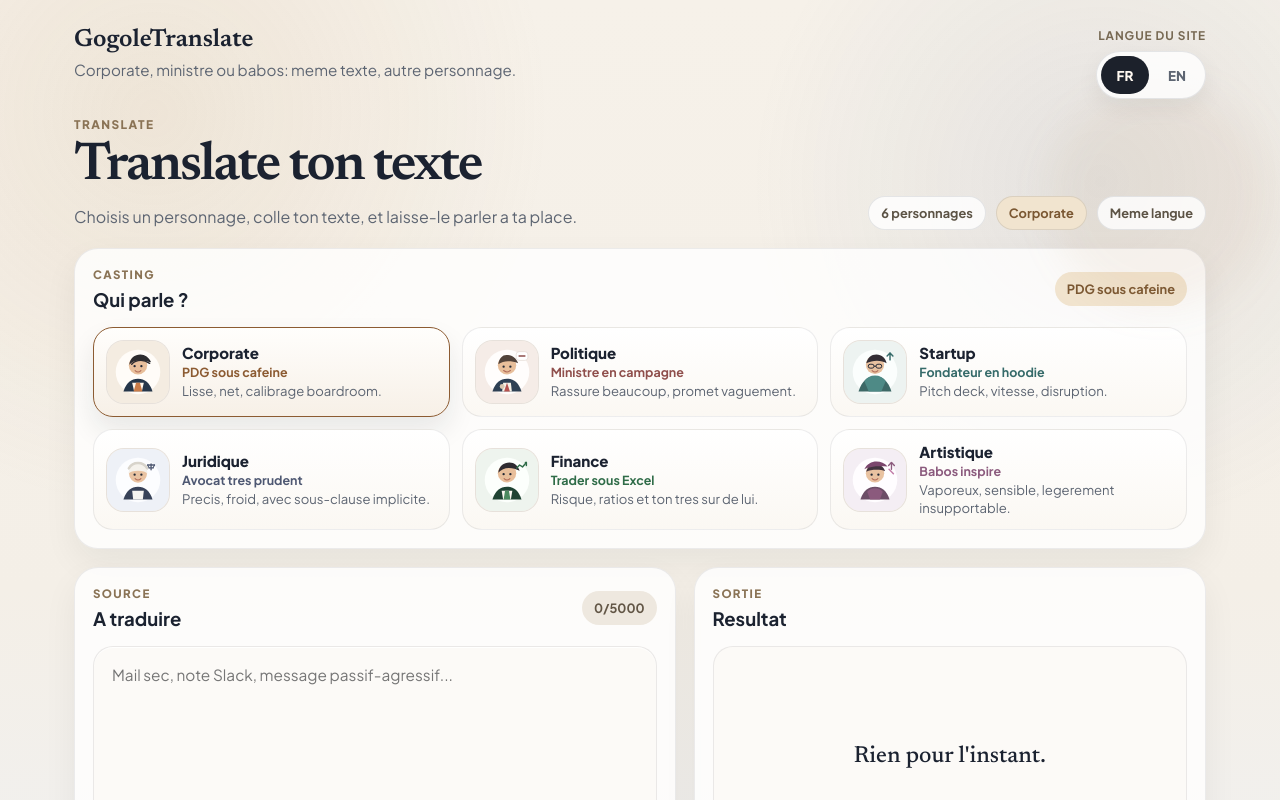
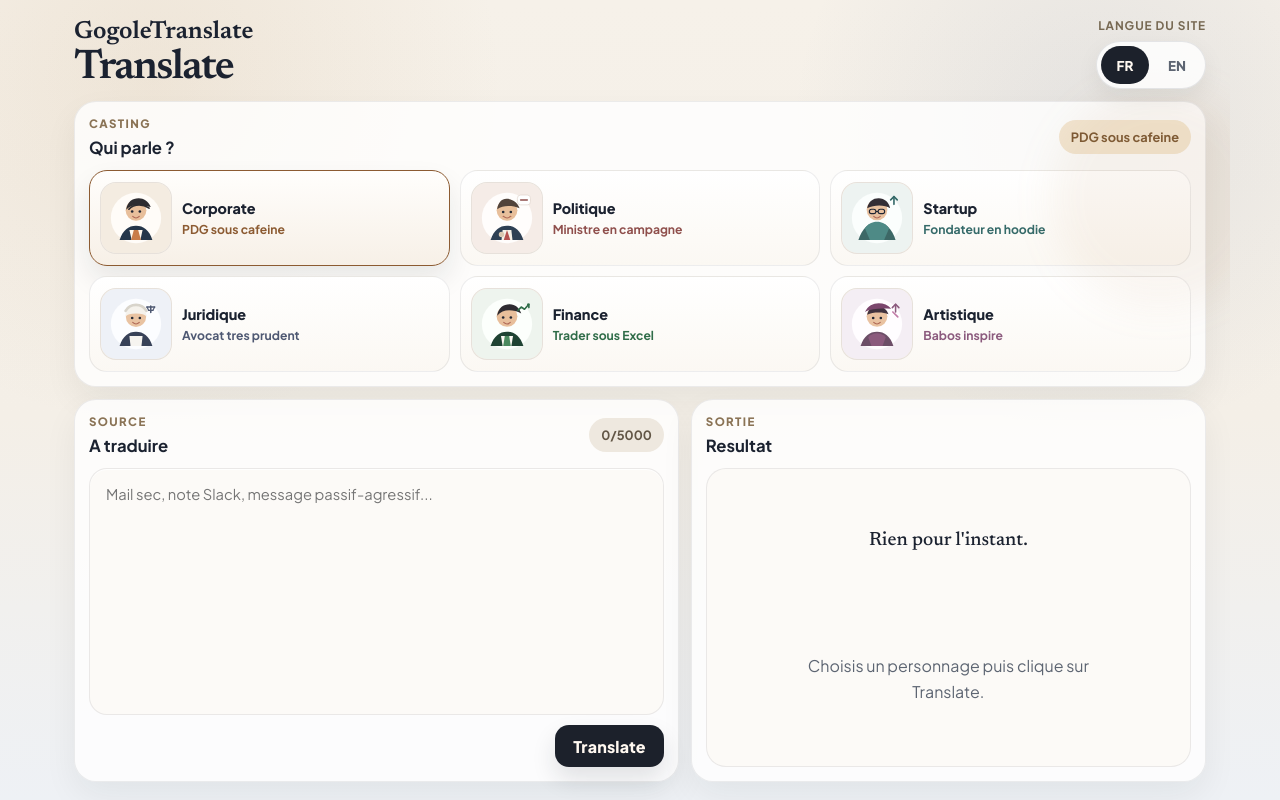
Before and after one commit to Matthieu-Jck/GogoleTranslate, an Angular app in the folder frontend/: page / in a window 1280 px wide. Shown: the top 800 px of the page. Built offline with nearby package versions, Linux system fonts and the light colour scheme; no server answers.

Commit message:
improved appearance

```diff
--- a/frontend/src/app/app.component.css
+++ b/frontend/src/app/app.component.css
@@ -2,9 +2,11 @@
   position: relative;
   width: min(1180px, 100%);
   margin: 0 auto;
-  padding: 28px 24px 32px;
+  height: 100vh;
+  padding: 18px 24px 18px;
   display: grid;
-  gap: 18px;
+  gap: 12px;
+  overflow: hidden;
 }
 
 .page::before {
@@ -20,7 +22,6 @@
 }
 
 .topbar,
-.intro,
 .workspace,
 .error {
   position: relative;
@@ -29,9 +30,9 @@
 
 .topbar {
   display: flex;
-  align-items: flex-start;
+  align-items: center;
   justify-content: space-between;
-  gap: 18px;
+  gap: 16px;
 }
 
 .brand-block {
@@ -46,12 +47,13 @@
   color: #1b2230;
 }
 
-.brand-note {
-  margin: 6px 0 0;
-  max-width: 36rem;
-  font-size: 0.95rem;
-  line-height: 1.5;
-  color: #5d6572;
+.page-title {
+  margin: 4px 0 0;
+  font-family: 'Newsreader', Georgia, serif;
+  font-size: clamp(1.9rem, 4vw, 2.6rem);
+  line-height: 0.92;
+  letter-spacing: -0.04em;
+  color: #1b2230;
 }
 
 .site-language {
@@ -105,51 +107,6 @@
   color: #fff9f1;
 }
 
-.intro {
-  display: flex;
-  align-items: flex-end;
-  justify-content: space-between;
-  gap: 18px;
-}
-
-.intro-copy {
-  min-width: 0;
-}
-
-.eyebrow {
-  margin: 0 0 10px;
-  font-size: 0.74rem;
-  font-weight: 800;
-  letter-spacing: 0.12em;
-  text-transform: uppercase;
-  color: #8a7355;
-}
-
-.intro-copy h1 {
-  margin: 0;
-  font-family: 'Newsreader', Georgia, serif;
-  font-size: clamp(2.2rem, 5vw, 3.35rem);
-  line-height: 0.95;
-  letter-spacing: -0.04em;
-  color: #1b2230;
-}
-
-.subtitle {
-  margin: 12px 0 0;
-  max-width: 36rem;
-  font-size: 1rem;
-  line-height: 1.55;
-  color: #5d6572;
-}
-
-.intro-chips {
-  display: flex;
-  flex-wrap: wrap;
-  justify-content: flex-end;
-  gap: 10px;
-}
-
-.chip,
 .selected-badge,
 .model-badge,
 .result-style,
@@ -164,22 +121,15 @@
   font-weight: 700;
 }
 
-.chip {
-  border: 1px solid rgba(28, 36, 48, 0.1);
-  background: rgba(255, 255, 255, 0.8);
-  color: #5c5345;
-}
-
-.chip-selected,
 .selected-badge {
   background: #f1e4cf;
   color: #7a5732;
 }
 
 .panel {
-  padding: 18px;
+  padding: 14px;
   border: 1px solid rgba(28, 36, 48, 0.08);
-  border-radius: 24px;
+  border-radius: 22px;
   background: rgba(255, 255, 255, 0.8);
   box-shadow: 0 14px 34px rgba(21, 29, 38, 0.06);
 }
@@ -194,11 +144,11 @@
 }
 
 .panel-header {
-  margin-bottom: 14px;
+  margin-bottom: 10px;
 }
 
 .panel-header.compact {
-  margin-bottom: 16px;
+  margin-bottom: 12px;
 }
 
 .section-kicker {
@@ -212,30 +162,32 @@
 
 .panel-header h2 {
   margin: 0;
-  font-size: 1.16rem;
+  font-size: 1.04rem;
   color: #1b2230;
 }
 
 .persona-panel {
   display: grid;
   gap: 2px;
+  min-height: 0;
 }
 
 .style-grid {
   display: grid;
   grid-template-columns: repeat(3, minmax(0, 1fr));
-  gap: 12px;
+  gap: 10px;
 }
 
 .style-card {
   --accent: #7c6e55;
   display: grid;
-  grid-template-columns: 64px minmax(0, 1fr);
+  grid-template-columns: 72px minmax(0, 1fr);
   align-items: center;
-  gap: 12px;
-  padding: 12px;
+  gap: 10px;
+  min-height: 96px;
+  padding: 10px;
   border: 1px solid rgba(28, 36, 48, 0.08);
-  border-radius: 20px;
+  border-radius: 18px;
   background: linear-gradient(180deg, #ffffff, #fbf8f3);
   text-align: left;
   cursor: pointer;
@@ -259,9 +211,9 @@
 }
 
 .style-portrait {
-  width: 64px;
-  height: 64px;
-  border-radius: 18px;
+  width: 72px;
+  height: 72px;
+  border-radius: 16px;
   border: 1px solid rgba(28, 36, 48, 0.08);
   background: #f8f2ea;
   object-fit: cover;
@@ -271,38 +223,33 @@
   min-width: 0;
   display: flex;
   flex-direction: column;
-  gap: 2px;
+  gap: 4px;
 }
 
 .style-card-title {
-  font-size: 0.94rem;
+  font-size: 0.9rem;
   font-weight: 800;
   color: #1b2230;
 }
 
 .style-card-role {
-  font-size: 0.78rem;
+  font-size: 0.76rem;
   font-weight: 700;
   color: var(--accent);
-}
-
-.style-card-description {
-  font-size: 0.82rem;
-  line-height: 1.4;
-  color: #5d6572;
 }
 
 .workspace {
   display: grid;
   grid-template-columns: minmax(0, 1.08fr) minmax(0, 0.92fr);
-  gap: 18px;
+  gap: 12px;
+  min-height: 0;
 }
 
 .input-panel,
 .output-panel {
   display: flex;
   flex-direction: column;
-  min-height: 430px;
+  min-height: 0;
 }
 
 .count-pill {
@@ -319,14 +266,14 @@ textarea {
   width: 100%;
   min-height: 0;
   flex: 1;
-  padding: 16px 18px;
+  padding: 14px 16px;
   resize: none;
   border: 1px solid rgba(28, 36, 48, 0.08);
-  border-radius: 20px;
+  border-radius: 18px;
   background: #fcfaf7;
   box-shadow: inset 0 1px 0 rgba(255, 255, 255, 0.92);
-  font-size: 0.96rem;
-  line-height: 1.6;
+  font-size: 0.92rem;
+  line-height: 1.5;
   color: #1b2230;
 }
 
@@ -339,16 +286,12 @@ textarea:focus,
 }
 
 .meta-row {
-  margin-top: 14px;
-}
-
-.meta-note {
-  font-size: 0.84rem;
-  color: #5d6572;
+  margin-top: 10px;
+  justify-content: flex-end;
 }
 
 .submit-button {
-  min-height: 46px;
+  min-height: 42px;
   padding: 0 18px;
   border: none;
   border-radius: 14px;
@@ -378,7 +321,7 @@ textarea:focus,
 .empty-state {
   min-height: 0;
   flex: 1;
-  padding: 18px;
+  padding: 14px;
   border-radius: 20px;
   border: 1px solid rgba(28, 36, 48, 0.08);
   background: #fcfaf7;
@@ -387,13 +330,13 @@ textarea:focus,
 .result {
   overflow: auto;
   white-space: pre-wrap;
-  font-size: 0.96rem;
-  line-height: 1.65;
+  font-size: 0.92rem;
+  line-height: 1.55;
   color: #1b2230;
 }
 
 .result p {
-  margin: 14px 0 0;
+  margin: 10px 0 0;
 }
 
 .result-style {
@@ -416,7 +359,7 @@ textarea:focus,
 .empty-state-title {
   margin: 0 0 8px;
   font-family: 'Newsreader', Georgia, serif;
-  font-size: 1.45rem;
+  font-size: 1.2rem;
   color: #1b2230;
 }
 
@@ -437,25 +380,22 @@ textarea:focus,
 }
 
 @media (max-width: 1080px) {
-  .intro,
+  .style-grid {
+    grid-template-columns: repeat(2, minmax(0, 1fr));
+  }
+
   .workspace {
     grid-template-columns: 1fr;
-    display: grid;
-  }
-
-  .intro-chips {
-    justify-content: flex-start;
-  }
-
-  .style-grid {
-    grid-template-columns: repeat(2, minmax(0, 1fr));
   }
 }
 
 @media (max-width: 720px) {
   .page {
+    height: auto;
+    min-height: 100vh;
     padding-left: 18px;
     padding-right: 18px;
+    overflow: visible;
   }
 
   .topbar,
@@ -475,16 +415,16 @@ textarea:focus,
   }
 
   .style-card {
-    grid-template-columns: 56px minmax(0, 1fr);
+    grid-template-columns: 64px minmax(0, 1fr);
   }
 
   .style-portrait {
-    width: 56px;
-    height: 56px;
+    width: 64px;
+    height: 64px;
   }
 
   textarea {
-    min-height: 280px;
+    min-height: 220px;
     resize: vertical;
   }
 
--- a/frontend/src/app/app.component.html
+++ b/frontend/src/app/app.component.html
@@ -2,7 +2,7 @@
   <header class="topbar">
     <div class="brand-block">
       <p class="brand">GogoleTranslate</p>
-      <p class="brand-note">{{ copy.brandNote }}</p>
+      <h1 class="page-title">{{ copy.headline }}</h1>
     </div>
 
     <div class="site-language">
@@ -20,20 +20,6 @@
       </div>
     </div>
   </header>
-
-  <section class="intro">
-    <div class="intro-copy">
-      <p class="eyebrow">{{ copy.eyebrow }}</p>
-      <h1>{{ copy.headline }}</h1>
-      <p class="subtitle">{{ copy.subtitle }}</p>
-    </div>
-
-    <div class="intro-chips">
-      <span class="chip">{{ copy.stylesChip(visibleStyles.length) }}</span>
-      <span class="chip chip-selected">{{ selectedStyleName }}</span>
-      <span class="chip">{{ copy.sameLanguage }}</span>
-    </div>
-  </section>
 
   <section class="panel persona-panel">
     <div class="panel-header">
@@ -59,7 +45,6 @@
         <span class="style-copy">
           <span class="style-card-title">{{ getStyleName(style) }}</span>
           <span class="style-card-role">{{ getStyleArchetype(style) }}</span>
-          <span class="style-card-description">{{ getStyleTeaser(style) }}</span>
         </span>
       </button>
     </div>
@@ -83,7 +68,6 @@
       ></textarea>
 
       <div class="meta-row">
-        <span class="meta-note">{{ copy.sameLanguage }}</span>
         <button class="submit-button" type="submit" [disabled]="isLoading">
           {{ isLoading ? copy.translating : copy.translate }}
         </button>
--- a/frontend/src/app/app.component.ts
+++ b/frontend/src/app/app.component.ts
@@ -14,10 +14,7 @@ interface SiteLanguageOption {
 }
 
 interface UiCopy {
-  eyebrow: string;
-  brandNote: string;
   headline: string;
-  subtitle: string;
   siteLanguageLabel: string;
   personaKicker: string;
   personaTitle: string;
@@ -31,10 +28,8 @@ interface UiCopy {
   emptyBody: string;
   translate: string;
   translating: string;
-  sameLanguage: string;
   resultReady: string;
   errorTranslation: string;
-  stylesChip: (count: number) => string;
   modelLabel: (model: string) => string;
 }
 
@@ -43,7 +38,6 @@ interface StylePersonaConfig {
   accent: string;
   label: Record<SiteLanguage, string>;
   archetype: Record<SiteLanguage, string>;
-  teaser: Record<SiteLanguage, string>;
 }
 
 const SITE_LANGUAGE_STORAGE_KEY = 'gogoletranslate-site-language';
@@ -64,10 +58,7 @@ const SITE_LANGUAGES: SiteLanguageOption[] = [
 
 const UI_COPY: Record<SiteLanguage, UiCopy> = {
   fr: {
-    eyebrow: 'Translate',
-    brandNote: 'Corporate, ministre ou babos: meme texte, autre personnage.',
-    headline: 'Translate ton texte',
-    subtitle: 'Choisis un personnage, colle ton texte, et laisse-le parler a ta place.',
+    headline: 'Translate',
     siteLanguageLabel: 'Langue du site',
     personaKicker: 'Casting',
     personaTitle: 'Qui parle ?',
@@ -81,17 +72,12 @@ const UI_COPY: Record<SiteLanguage, UiCopy> = {
     emptyBody: 'Choisis un personnage puis clique sur Translate.',
     translate: 'Translate',
     translating: 'Translating...',
-    sameLanguage: 'Meme langue',
     resultReady: 'Pret',
     errorTranslation: 'La traduction a echoue. Verifie le backend ou la cle API.',
-    stylesChip: (count) => `${count} personnages`,
     modelLabel: (model) => `Modele ${model}`
   },
   en: {
-    eyebrow: 'Translate',
-    brandNote: 'Corporate, minister or bohemian: same text, different character.',
-    headline: 'Translate your text',
-    subtitle: 'Pick a character, paste your text, and let them do the talking.',
+    headline: 'Translate',
     siteLanguageLabel: 'Site language',
     personaKicker: 'Casting',
     personaTitle: 'Who is talking?',
@@ -105,10 +91,8 @@ const UI_COPY: Record<SiteLanguage, UiCopy> = {
     emptyBody: 'Pick a character and click Translate.',
     translate: 'Translate',
     translating: 'Translating...',
-    sameLanguage: 'Same language',
     resultReady: 'Ready',
     errorTranslation: 'Translation failed. Check the backend configuration or the API key.',
-    stylesChip: (count) => `${count} characters`,
     modelLabel: (model) => `Model ${model}`
   }
 };
@@ -123,10 +107,6 @@ const GENERIC_PERSONA: StylePersonaConfig = {
   archetype: {
     fr: 'Version alternative',
     en: 'Alternate version'
-  },
-  teaser: {
-    fr: 'Meme idee, autre allure.',
-    en: 'Same idea, different attitude.'
   }
 };
 
@@ -141,10 +121,6 @@ const STYLE_PERSONAS: Record<string, StylePersonaConfig> = {
     archetype: {
       fr: 'PDG sous cafeine',
       en: 'Caffeinated CEO'
-    },
-    teaser: {
-      fr: 'Lisse, net, calibrage boardroom.',
-      en: 'Polished, neat, boardroom-approved.'
     }
   },
   politician: {
@@ -157,10 +133,6 @@ const STYLE_PERSONAS: Record<string, StylePersonaConfig> = {
     archetype: {
       fr: 'Ministre en campagne',
       en: 'Campaign minister'
-    },
-    teaser: {
-      fr: 'Rassure beaucoup, promet vaguement.',
-      en: 'Very reassuring, gently evasive.'
     }
   },
   'tech-startup': {
@@ -173,10 +145,6 @@ const STYLE_PERSONAS: Record<string, StylePersonaConfig> = {
     archetype: {
       fr: 'Fondateur en hoodie',
       en: 'Hoodie founder'
-    },
-    teaser: {
-      fr: 'Pitch deck, vitesse, disruption.',
-      en: 'Pitch decks, speed, disruption.'
     }
   },
   legal: {
@@ -189,10 +157,6 @@ const STYLE_PERSONAS: Record<string, StylePersonaConfig> = {
     archetype: {
       fr: 'Avocat tres prudent',
       en: 'Cautious lawyer'
-    },
-    teaser: {
-      fr: 'Precis, froid, avec sous-clause implicite.',
-      en: 'Precise, cool, clause-heavy.'
     }
   },
   finance: {
@@ -205,10 +169,6 @@ const STYLE_PERSONAS: Record<string, StylePersonaConfig> = {
     archetype: {
       fr: 'Trader sous Excel',
       en: 'Spreadsheet trader'
-    },
-    teaser: {
-      fr: 'Risque, ratios et ton tres sur de lui.',
-      en: 'Ratios, risk and a confident tone.'
     }
   },
   pretentious: {
@@ -221,10 +181,6 @@ const STYLE_PERSONAS: Record<string, StylePersonaConfig> = {
     archetype: {
       fr: 'Babos inspire',
       en: 'Inspired bohemian'
-    },
-    teaser: {
-      fr: 'Vaporeux, sensible, legerement insupportable.',
-      en: 'Airy, sensitive, slightly unbearable.'
     }
   }
 };
@@ -345,11 +301,6 @@ export class AppComponent implements OnInit {
     return this.getStylePersona(style.code).archetype[this.siteLanguage];
   }
 
-  getStyleTeaser(style: StyleOption): string {
-    const persona = this.getStylePersona(style.code);
-    return persona.teaser[this.siteLanguage] || style.description;
-  }
-
   getStylePortrait(style: StyleOption): string {
     return this.getStylePersona(style.code).portrait;
   }
--- a/frontend/src/styles.css
+++ b/frontend/src/styles.css
@@ -20,11 +20,18 @@ body {
 
 body {
   min-height: 100vh;
+  overflow: hidden;
   background:
     radial-gradient(circle at 12% 10%, rgba(199, 166, 123, 0.16), transparent 26%),
     radial-gradient(circle at 86% 16%, rgba(99, 120, 159, 0.12), transparent 24%),
     linear-gradient(180deg, #f6f1e9 0%, #f4efe7 52%, #eef1f5 100%);
   color: #1b2230;
+}
+
+app-root {
+  display: block;
+  height: 100vh;
+  overflow: hidden;
 }
 
 ::selection {
@@ -37,3 +44,10 @@ select,
 textarea {
   font: inherit;
 }
+
+@media (max-width: 720px) {
+  body,
+  app-root {
+    overflow: auto;
+  }
+}
```
